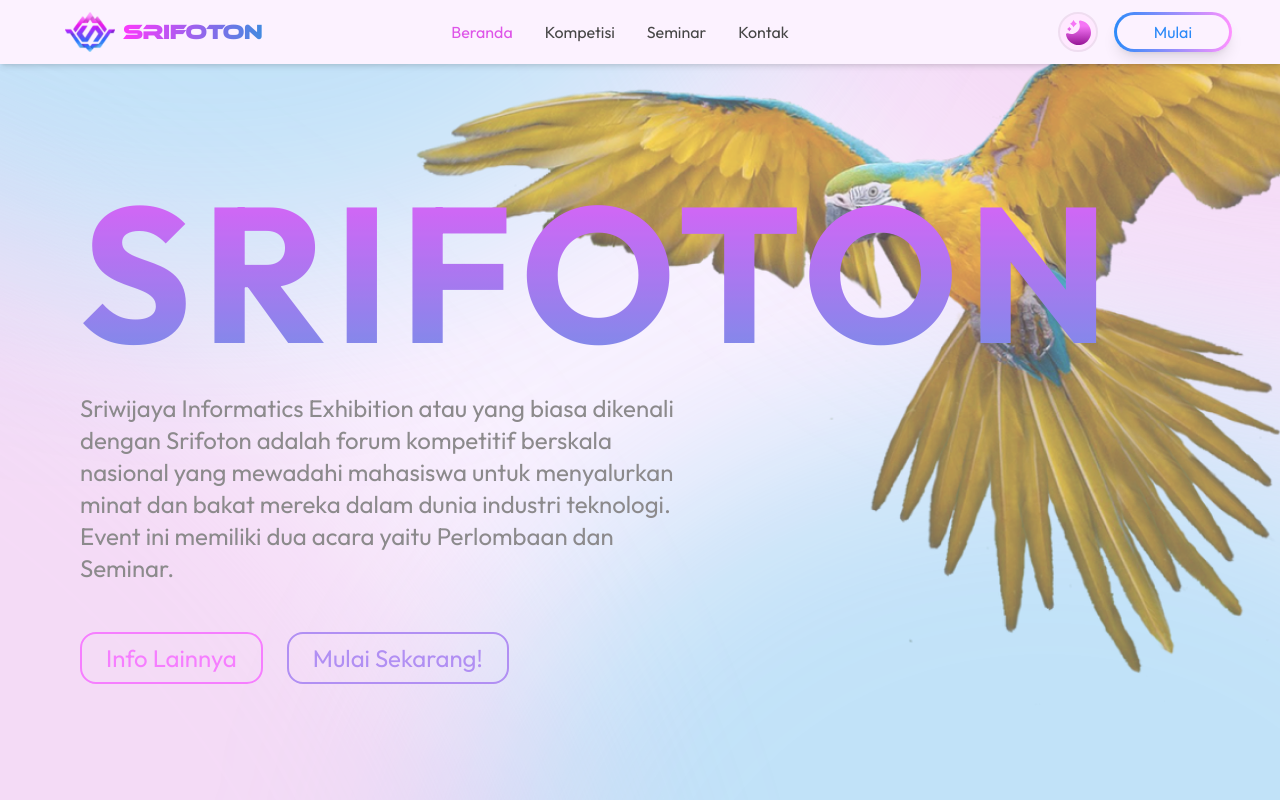
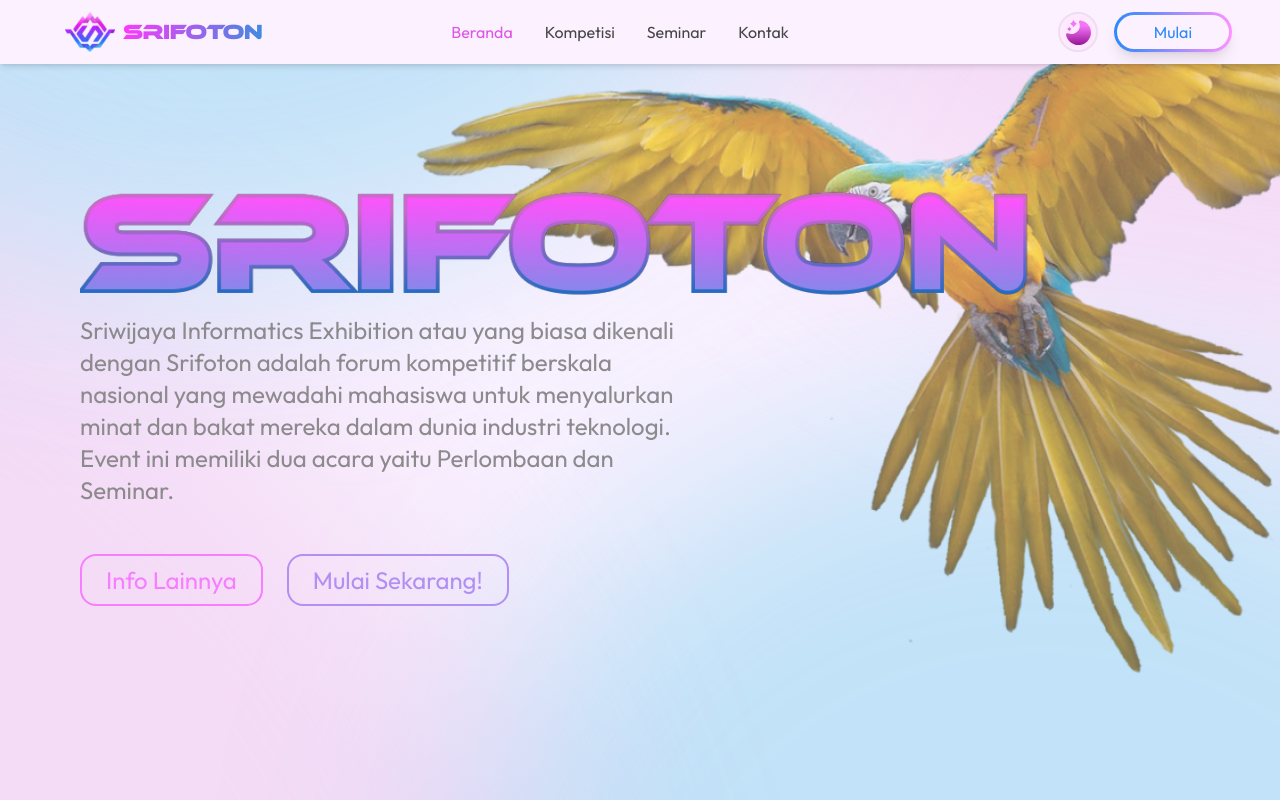
Before and after one commit to zildjianvitoo/srifoton2023fe-deployed, a Next.js app: page / in a window 1280 px wide. Shown: the top 800 px of the page. Built offline with nearby package versions, Linux system fonts and the light colour scheme.

Commit message:
fix big header srifoton landing page

```diff
--- a/components/organisms/LandingPage/Jumbotron.jsx
+++ b/components/organisms/LandingPage/Jumbotron.jsx
@@ -14,10 +14,15 @@ const Jumbotron = () => {
         }}
       >
         <div className="relative flex h-full px-10 pt-10">
-          <div className="flex flex-col h-full gap-8 mt-16 lg:gap-8 lg:px-10 ">
-            <h1 className="  text-[55px] md:text-[5rem] lg:text-[12rem] tracking-wider z-10  font-bold text-transparent bg-clip-text bg-gradient-to-b from-[#FC39FC] to-[#428AE0] ">
+          <div className="flex flex-col h-full gap-8 mt-20 lg:gap-8 lg:px-10">
+            {/* <h1
+              className={`text-[2.75rem] md:text-[7rem] lg:text-[10rem] tracking-wider z-10  font-bold text-transparent bg-clip-text bg-gradient-to-b from-[#FC39FC] to-[#428AE0] srifoton-big-header ${ethnocentric.className} `}
+            >
               SRIFOTON
-            </h1>
+            </h1> */}
+            <div className="z-10">
+              <img src="./SRIFOTON.png" className="lg:w-[85%] py-4" />
+            </div>
             <h3 className="text-xl md:text-2xl lg:text-2xl z-[1] lg:w-[55%] text-[#797979] dark:text-[#CFCFCF]  lg:-mt-14 ">
               Sriwijaya Informatics Exhibition atau yang biasa dikenali dengan
               Srifoton adalah forum kompetitif berskala nasional yang mewadahi
--- a/styles/globals.css
+++ b/styles/globals.css
@@ -83,6 +83,17 @@
 /*End Button Styles */
 
 /* Landing Page */
+
+.srifoton-big-header {
+  background: -webkit-linear-gradient(-90deg, #fc39fc 0%, #428ae0 105%);
+  -webkit-background-clip: text;
+  -webkit-text-stroke: 4px transparent;
+  /* text-shadow: -4px 4px 0 #c750c2, 4px 4px 0 #c750c2, 4px -4px 0 #0054b8,
+    -4px -4px 0 #0054b8; */
+  width: fit-content;
+  letter-spacing: 3px;
+}
+
 .intro-header {
   text-shadow: -1px 1px 0 #494b7c, 1px 1px 0 #494b7c, 1px -1px 0 #494b7c,
     -1px -1px 0 #494b7c;
```
Also changed, not shown: public/SRIFOTON.png (added), public/SRIFOTON.svg (added).
